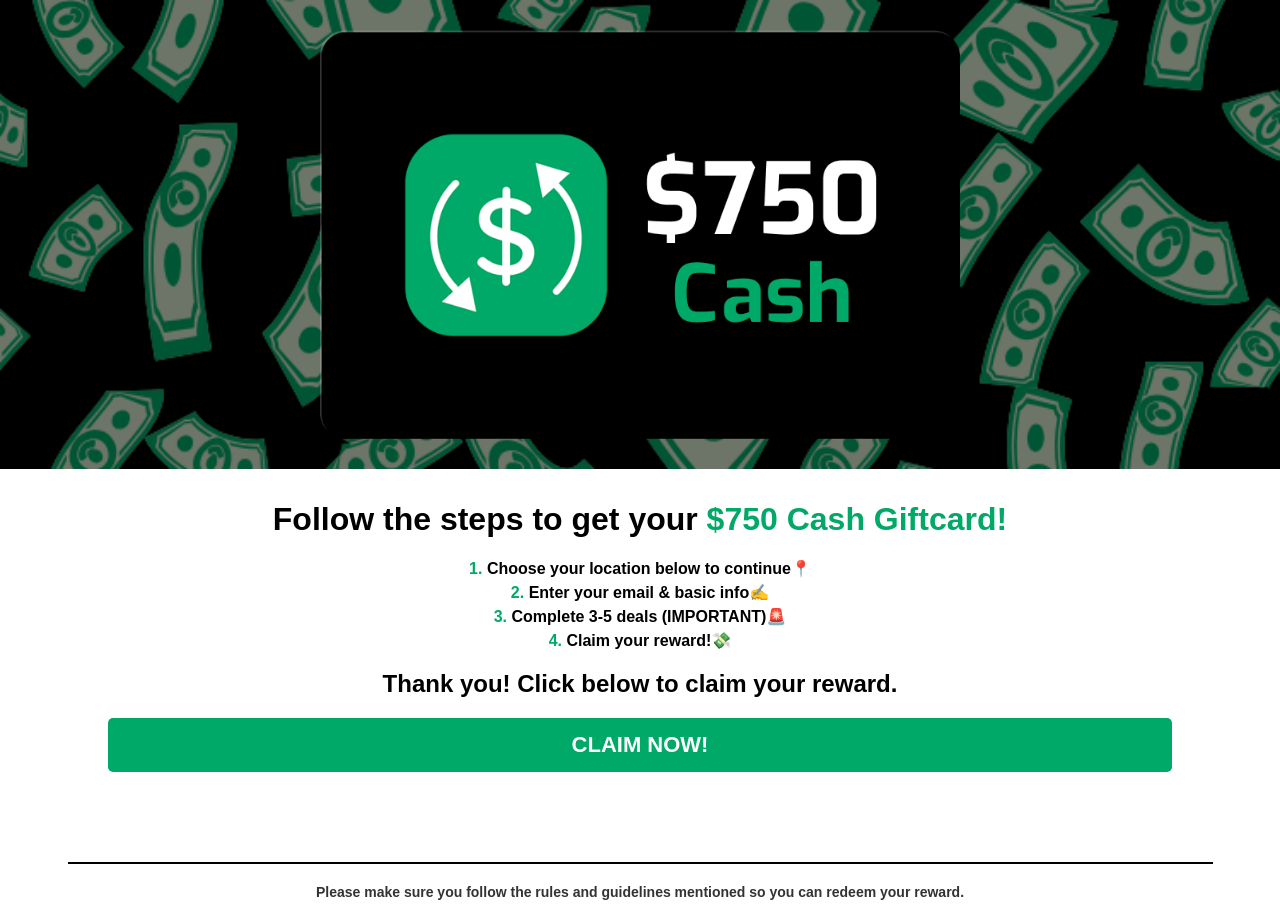
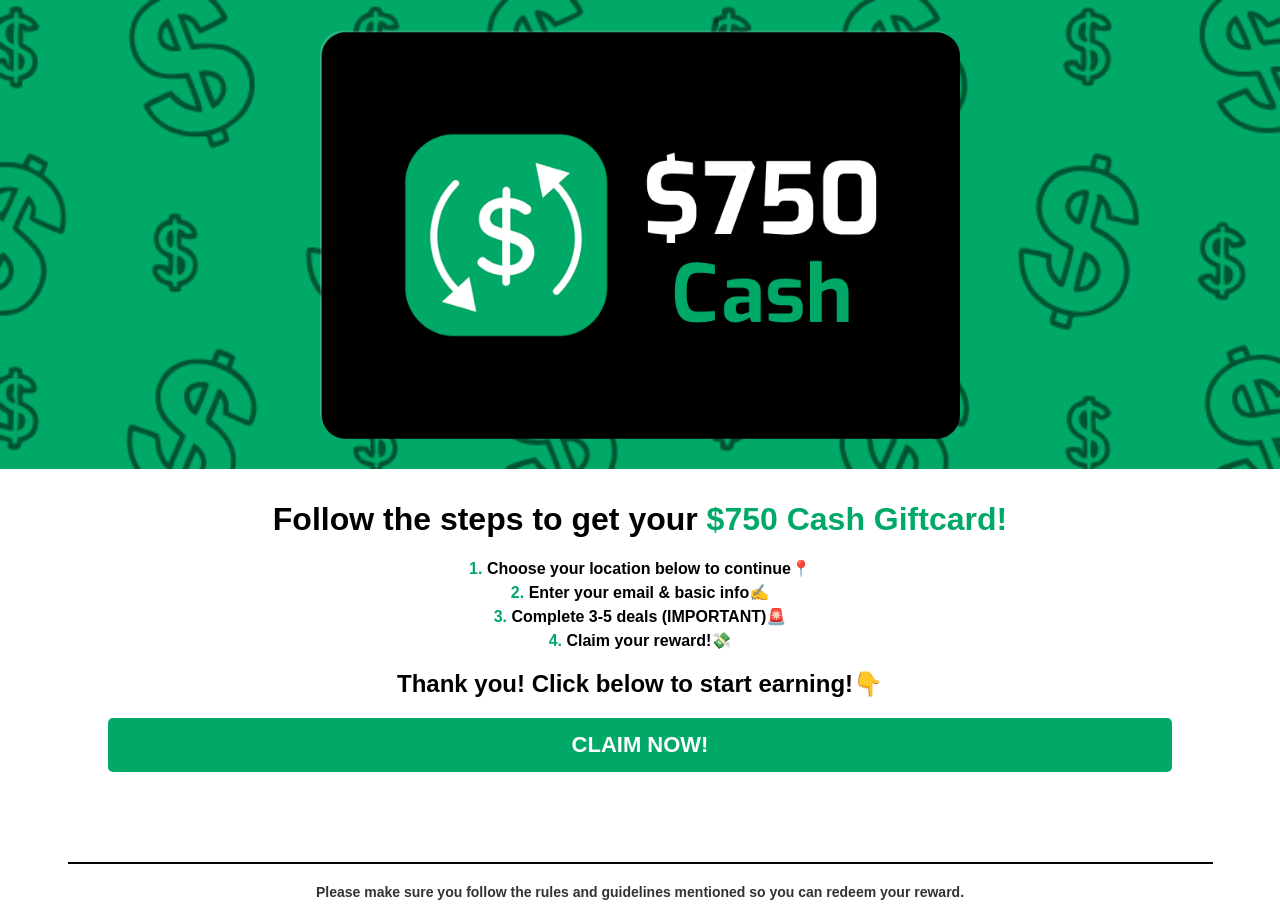
Before and after one commit to traeway3/cash-rewards-lander, a plain HTML site: page (11)-S2-Me-N-Twin.html in a window 1280 px wide. Both pictures are taken after a click on the button "United States". Drawn offline with Linux system fonts and the light colour scheme; a web font is replaced by a local one.

Commit message:
Update (11)-S2-Me-N-Twin.html

```diff
--- a/(11)-S2-Me-N-Twin.html
+++ b/(11)-S2-Me-N-Twin.html
@@ -16,7 +16,7 @@
             overflow-x: hidden;
         }
         .top-section {
-            background: url('Cash Background (1).png') no-repeat center center;
+            background: url('Background (1).png') no-repeat center center;
             background-size: cover;
             width: 100vw;
             height: auto;
@@ -155,8 +155,8 @@
         </div>
 
         <div class="thank-you">
-            <h2>Thank you! Click below to claim your reward.</h2>
-            <a href="https://glstrck.com/aff_c?offer_id=74&aff_id=27696&source=11-S2-Me-N-Twin" class="cta-btn">CLAIM NOW!</a>
+            <h2>Thank you! Click below to start earning!👇</h2>
+            <a href="https://glstrck.com/aff_c?offer_id=1145&aff_id=27696&source=7-I-Get-it" class="cta-btn">CLAIM NOW!</a>
         </div>
     </div>
 
```
